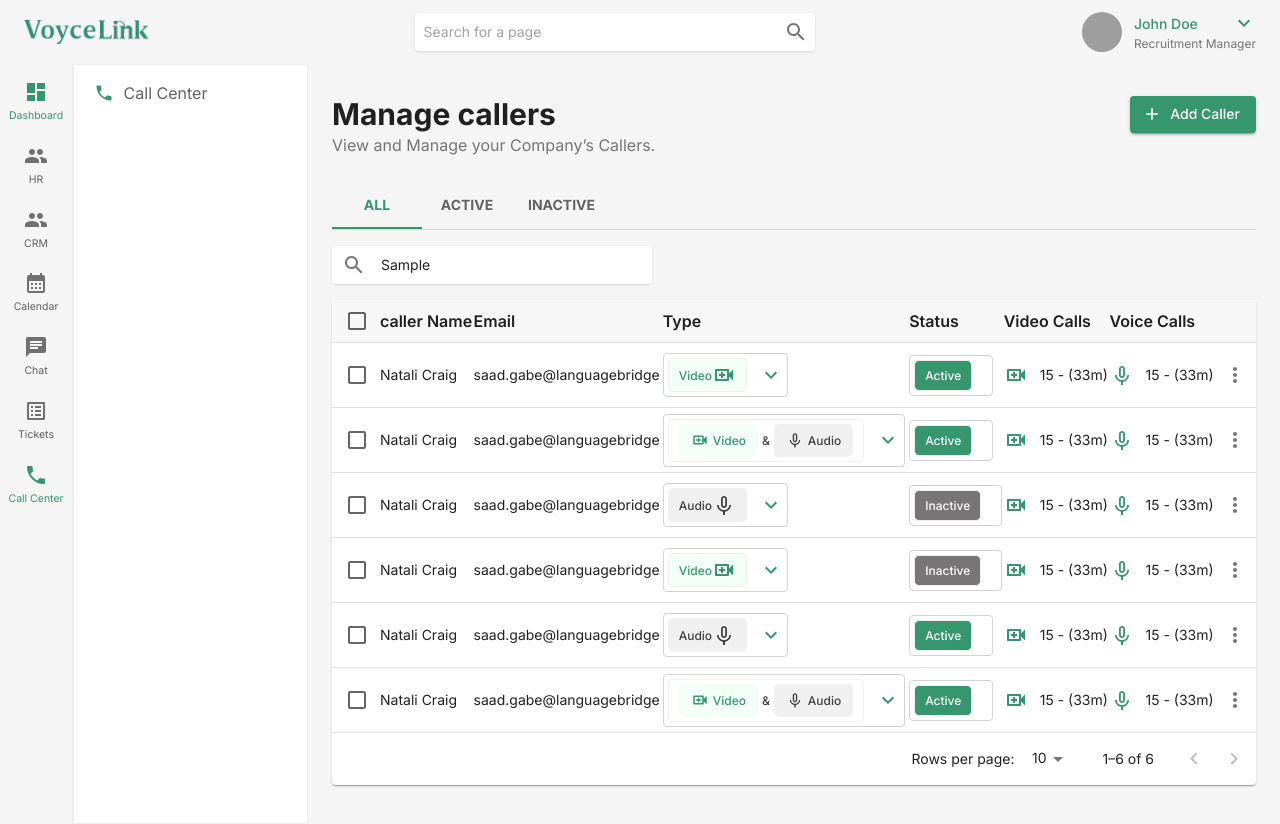
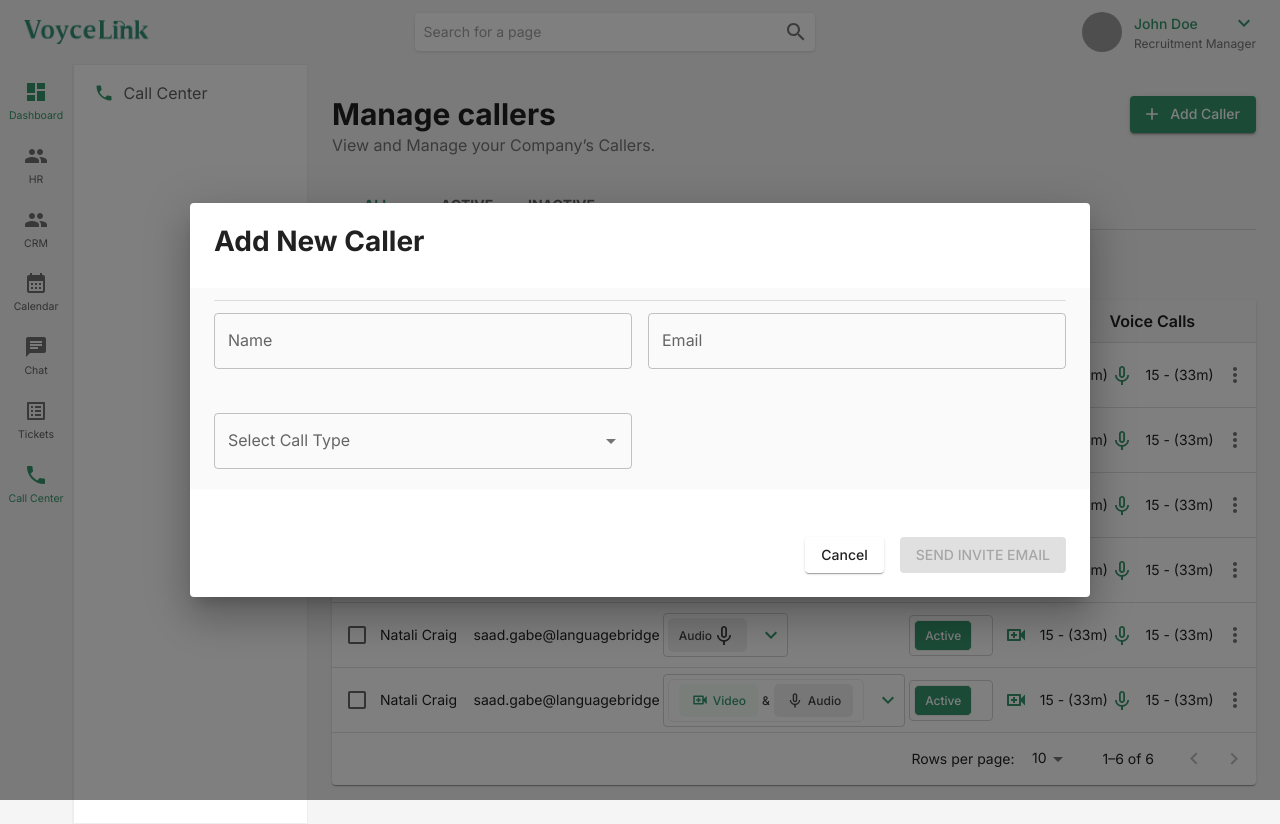
Before and after one commit to Saadgabersaad/VoyceeLink-CallCenter, a Next.js app: page /call-center/callers in a window 1280 px wide. Both pictures are taken after typing "Sample" into the empty fields and a click on the button "Add Caller". Built offline with nearby package versions, Linux system fonts and the light colour scheme; grey boxes are pictures that could not be loaded.

Commit message:
Add Caller Dialog

```diff
--- /dev/null
+++ b/src/modules/callcenter/callers/layouts/AddCaller.tsx
@@ -0,0 +1,154 @@
+import * as React from "react";
+import { Box, Divider, Grid2, Checkbox, TextField, Autocomplete, Button } from "@mui/material";
+import CheckBoxIcon from "@mui/icons-material/CheckBox";
+import CheckBoxOutlineBlankIcon from "@mui/icons-material/CheckBoxOutlineBlank";
+import { typeOptions } from "modules/callcenter/callers/consts/typeOptions";
+import { FormActions, FormDialog, FormDialogContent } from "modules/core/components/FormDialog";
+import Grid from "@mui/material/Grid2";
+import { useState } from "react";
+
+type Props = {
+    open: boolean;
+    onClose(): void;
+};
+
+export function AddCaller({ open, onClose }: Props) {
+    const [name, setName] = useState<string>("");
+    const [email, setEmail] = useState<string>("");
+    const [callType, setCallType] = useState<string[]>([]);
+    const [loading, setLoading] = useState<boolean>(false); // Loading state for submit button
+
+    // Check if the form is valid
+    const isFormValid = name.trim() !== "" && email.trim() !== "" && callType.length > 0;
+
+    const handleNameChange = (event: React.ChangeEvent<HTMLInputElement>) => {
+        setName(event.target.value);
+    };
+
+    const handleEmailChange = (event: React.ChangeEvent<HTMLInputElement>) => {
+        setEmail(event.target.value);
+    };
+
+    const handleCallTypeChange = (selectedOptions: string[]) => {
+        setCallType(selectedOptions);
+    };
+
+    const onSubmit = async () => {
+        setLoading(true);
+        try {
+            // Simulate API call
+            console.log({ name, email, callType });
+            // Add your actual API call here
+            setLoading(false);
+            onClose(); // Close the dialog on successful submission
+        } catch (error) {
+            console.error("Error submitting form:", error);
+            setLoading(false);
+        }
+    };
+
+    return (
+        <>
+            <FormDialog open={open} onClose={onClose} onFinish={onSubmit} title="Add New Caller">
+                <FormDialogContent>
+                    <Divider sx={{ mt: 1.5 }} />
+                    <Grid2 container columnSpacing={2} rowSpacing={0.5} sx={{ mt: 1.5 }}>
+                        <Grid2 size={6}>
+                            <TextField
+                                fullWidth
+                                label="Name"
+                                id="Name"
+                                onChange={handleNameChange}
+                                value={name}
+                                error={!name.trim() && name !== ""}
+                                helperText={!name.trim() && name !== "" ? "Name is required" : ""}
+                                aria-label="Name"
+                            />
+                        </Grid2>
+                        <Grid2 size={6}>
+                            <TextField
+                                fullWidth
+                                label="Email"
+                                id="Email"
+                                onChange={handleEmailChange}
+                                value={email}
+                                error={!email.trim() && email !== ""}
+                                helperText={!email.trim() && email !== "" ? "Email is required" : ""}
+                                aria-label="Email"
+                            />
+                        </Grid2>
+                        <Grid marginTop={5} size={6}>
+                            <CheckboxesTags onChange={handleCallTypeChange} />
+                        </Grid>
+                    </Grid2>
+                </FormDialogContent>
+                <FormActions
+                    buttonText={loading ? "Sending..." : "Send invite Email"}
+                    onClose={onClose}
+                    disabled={!isFormValid || loading}
+                />
+            </FormDialog>
+        </>
+    );
+}
+
+const icon = <CheckBoxOutlineBlankIcon fontSize="small" />;
+const checkedIcon = <CheckBoxIcon fontSize="small" />;
+
+type CheckboxesTagsProps = {
+    onChange: (selectedOptions: string[]) => void;
+};
+
+export default function CheckboxesTags({ onChange }: CheckboxesTagsProps) {
+    const handleAutocompleteChange = (
+        event: React.ChangeEvent<{}>,
+        value: { label: string }[]
+    ) => {
+        onChange(value.map((option) => option.label));
+    };
+
+    return (
+        <Autocomplete
+            multiple
+            id="checkboxes-tags-demo"
+            options={typeOptions}
+            disableCloseOnSelect
+            getOptionLabel={(option) => option.label}
+            onChange={handleAutocompleteChange}
+            renderOption={(props, option, { selected }) => {
+                const { key, ...optionProps } = props;
+                return (
+                    <li key={key} {...optionProps}>
+                        <Checkbox
+                            icon={icon}
+                            checkedIcon={checkedIcon}
+                            style={{ marginRight: 8 }}
+                            checked={selected}
+                        />
+                        <Box
+                            sx={{
+                                color: option.color,
+                                backgroundColor: option.backgroundColor,
+                                padding: "4px 8px",
+                                display: "flex",
+                                borderRadius: "5px",
+                            }}
+                        >
+                            {option?.label !== "Video&Audio" && option?.label}
+                            {option?.icon}
+                        </Box>
+                    </li>
+                );
+            }}
+            fullWidth
+            renderInput={(params) => (
+                <TextField
+                    {...params}
+                    label="Select Call Type"
+                    placeholder="Select Call Type"
+                    aria-label="Call Type"
+                />
+            )}
+        />
+    );
+}
--- a/src/modules/callcenter/callers/layouts/Callers.tsx
+++ b/src/modules/callcenter/callers/layouts/Callers.tsx
@@ -2,6 +2,7 @@
 import { Page, Heading } from 'modules/core/components/page';
 import { HeadingActions } from 'modules/core/components/page/Actions';
 import CustomTabPanel  from '../components/CallerTabs';
+import {AddCaller} from "modules/callcenter/callers/layouts/AddCaller";
 
 export default function Callers() {
     return (
@@ -10,7 +11,9 @@ export default function Callers() {
                 <HeadingActions
                     buttonText="Add Caller"
                     buttons={['add']} // Show only the Add button
-                    // mainModal={<AddCaller open={false} />}
+                    mainModal={<AddCaller open={false} onClose={function (): void {
+                        throw new Error('Function not implemented.');
+                    }}    />}
                 />
             </Heading>
             <CustomTabPanel/>
--- a/src/modules/callcenter/callers/shared/Caller.ts
+++ b/src/modules/callcenter/callers/shared/Caller.ts
@@ -8,3 +8,8 @@ export interface Caller {
     voice: string;
 
 }
+export interface CreateCaller{
+    name:string;
+    email:string;
+    type:string;
+}
```
